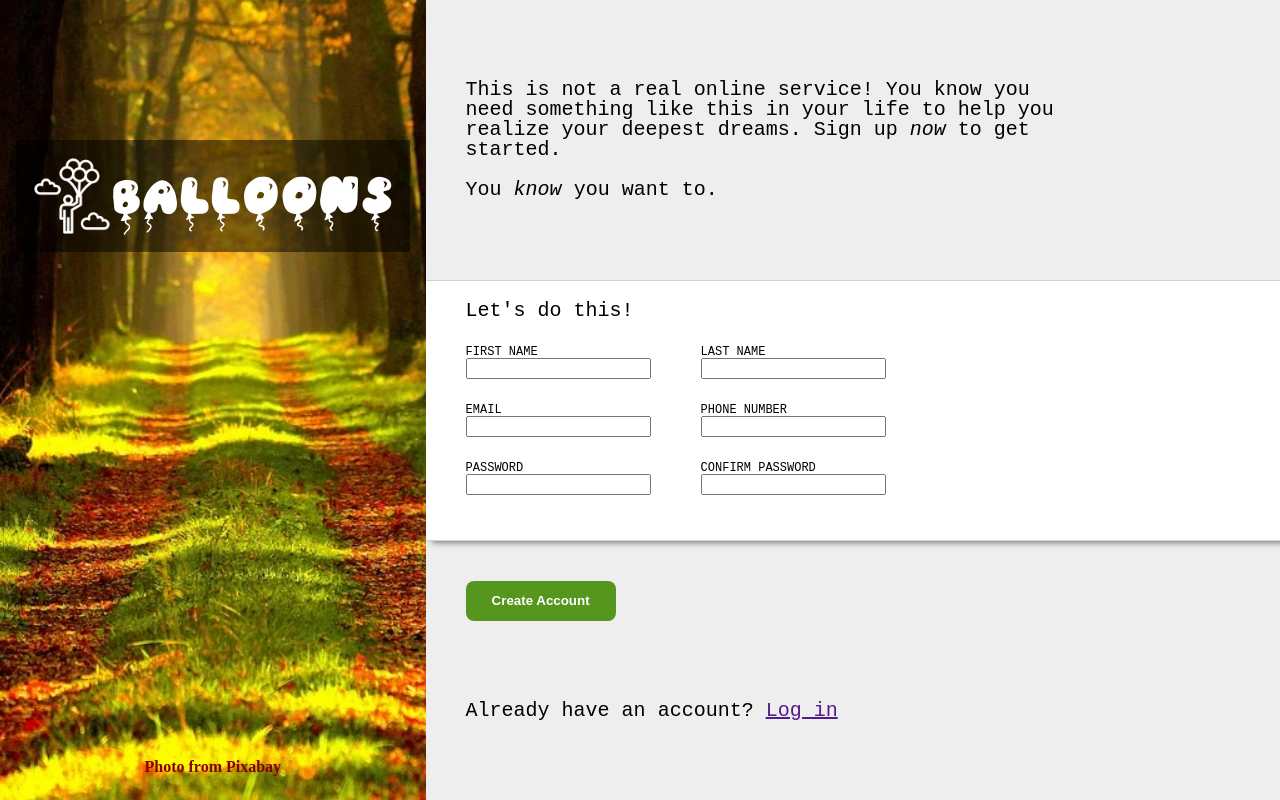
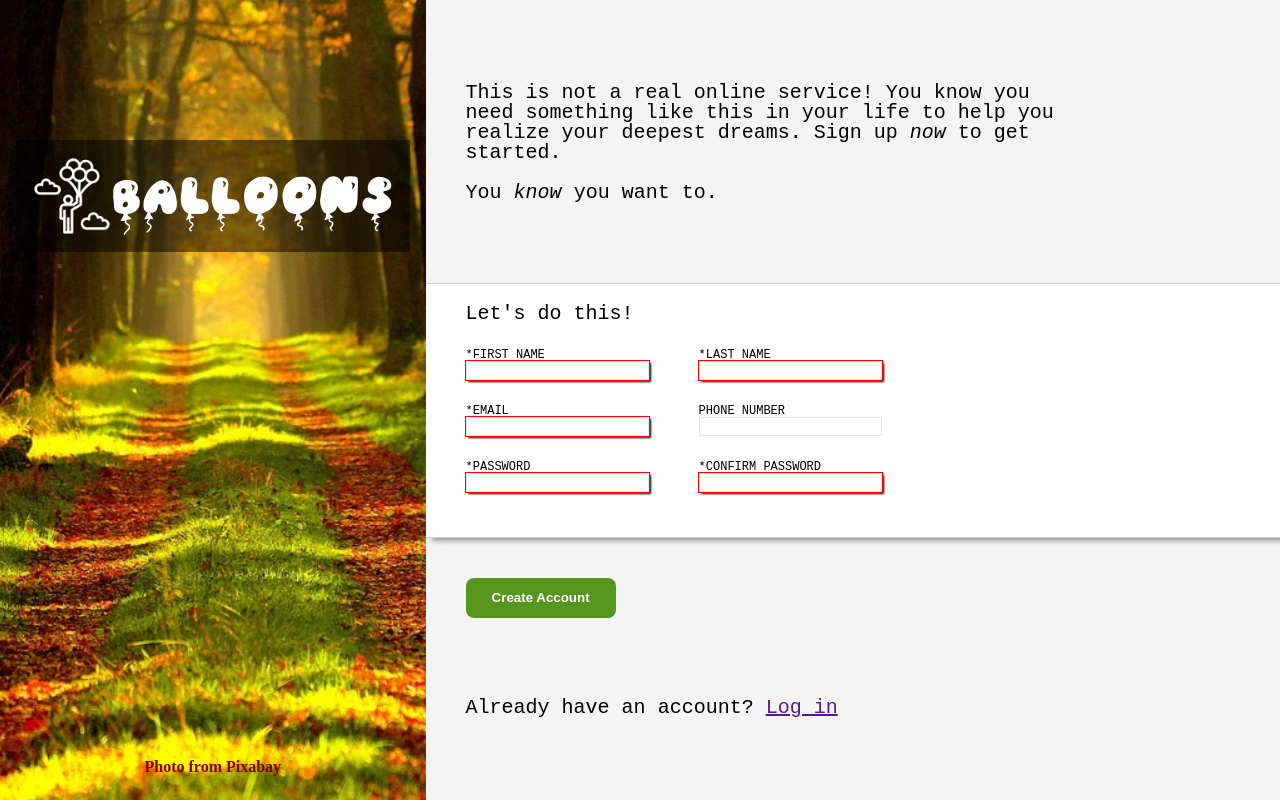
Before and after one commit to dp-beck/sign-up-form, a plain HTML site: page index.html in a window 1280 px wide. Shown: the top 800 px of the page. Drawn offline with Linux system fonts and the light colour scheme.

Commit message:
Add password validation

```diff
--- a/index.html
+++ b/index.html
@@ -27,18 +27,18 @@
                 <h1>Let's do this!</h1>
                 <ul id="names">
                  <li>
-                     <label for="first_name">FIRST NAME</label>
-                     <input type="text" id="first_name" name="first_name">
+                     <label for="first_name">*FIRST NAME</label>
+                     <input type="text" id="first_name" name="first_name" required>
                  </li>
                  <li>
-                     <label for="last_name">LAST NAME</label>
-                     <input type="text" id="last_name" name="last_name">
+                     <label for="last_name">*LAST NAME</label>
+                     <input type="text" id="last_name" name="last_name" required>
                   </li>
              </ul>
              <ul id="contact-info">
                  <li>
-                     <label for="user_email">EMAIL</label>
-                     <input type="email" id="user_email" name="user_email">
+                     <label for="user_email">*EMAIL</label>
+                     <input type="email" id="user_email" name="user_email" required>
                  </li>
                  <li>
                      <label for="phone_number">PHONE NUMBER</label>
@@ -47,18 +47,39 @@
              </ul>
              <ul id="password">
                  <li>
-                     <label for="user_password">PASSWORD</label>
-                     <input type="password" id="user_password" name="password">
+                     <label for="user_password">*PASSWORD</label>
+                     <input type="password" id="user_password" name="password" required minlength="8" pattern="(?=^.{8,}$)(?=.*\d)(?=.*[!@#$%^&*]+)(?![.\n])(?=.*[A-Z])(?=.*[a-z]).*$">
                  </li>
                  <li>
-                     <label for="confirm_password">CONFIRM PASSWORD</label>
-                     <input type="password" id="confirm_password" name="confirm_password">
+                     <label for="confirm_password">*CONFIRM PASSWORD</label>
+                     <input type="password" id="confirm_password" name="confirm_password" required  minlength="8">
                  </li>
              </ul>
             </div>
-            <button type="button">Create Account</button>
+            <button type="submit">Create Account</button>
         </form>
         <p>Already have an account? <a href="">Log in</a></p>
     </div>
+    <script>
+        const password = document.getElementById("user_password");
+        password.addEventListener('input', () => {
+            password.setCustomValidity('');
+            password.checkValidity();
+        });
+
+        password.addEventListener('invalid', () => {
+            password.setCustomValidity("Your password must be at least 8 characters, have atleast one uppercase, one lowercase,  one numeric, and one special character.")
+        });
+
+        const confirmPassword = document.getElementById("confirm_password");
+        confirmPassword.addEventListener('input', () => {
+            confirmPassword.setCustomValidity('');
+            if (password.value !== confirmPassword.value) {
+                confirmPassword.setCustomValidity("Your passwords need to match.");
+            };
+            confirmPassword.checkValidity();
+        })
+
+    </script>
 </body>
 </html>
--- a/styles.css
+++ b/styles.css
@@ -104,7 +104,7 @@ table {
 	flex-direction: column;
 	justify-content: center;
 	gap: 10%;
-	background-color: #EEEEEE;
+	background-color: #F5F4F4;
 }
 
 #right-content > * {
@@ -158,3 +158,17 @@ button {
 	color: white;
 	font-weight: 900;
 }
+
+input {
+	border: solid 1px #E5E7EB;
+}
+
+input:focus {
+	outline: solid 1px blue;
+	box-shadow: 2px 2px 2px;
+}
+
+input:invalid {
+	outline: solid 1px red;
+	box-shadow: 2px 2px 2px;
+}
```
